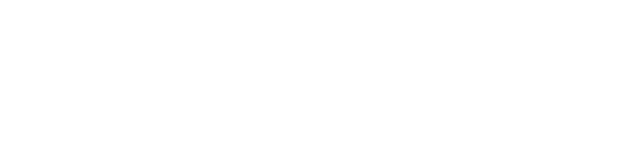
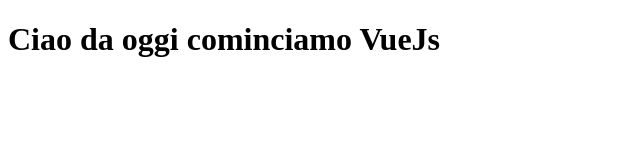
Before and after one commit to GianmauroCoviello/vue-hello, a plain HTML site: page index.html in a window 1280 px wide. Shown: the whole page, without its empty margins (0-640 px from the left). Drawn offline with nearby package versions, Linux system fonts and the light colour scheme.

Commit message:
[DOCS] esercizio completato

```diff
--- a/index.html
+++ b/index.html
@@ -7,9 +7,8 @@
     <title>Document</title>
 </head>
 <body>
-    <h1 id="message"></h1>
-
+    <h1 id="message">{{message}}</h1>
+    <script src="https://unpkg.com/vue@3/dist/vue.global.js"></script>
     <script src="./js/script.js"></script>
-    <script src="https://unpkg.com/vue@3/dist/vue.global.js"></script>
 </body>
 </html>
--- a/js/script.js
+++ b/js/script.js
@@ -0,0 +1,10 @@
+const {createApp} = Vue;
+
+createApp({
+    data(){
+        return{
+            message: 'Ciao da oggi cominciamo VueJs'
+
+        }
+    }
+}).mount('#message')
```
